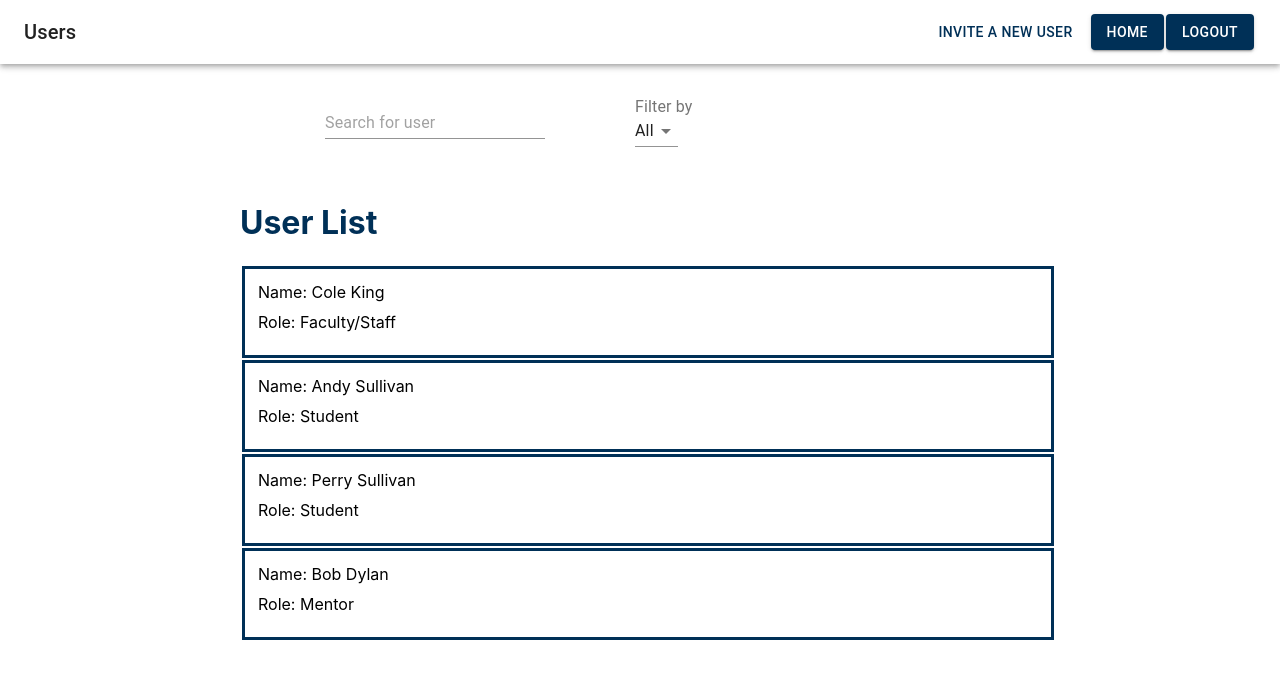
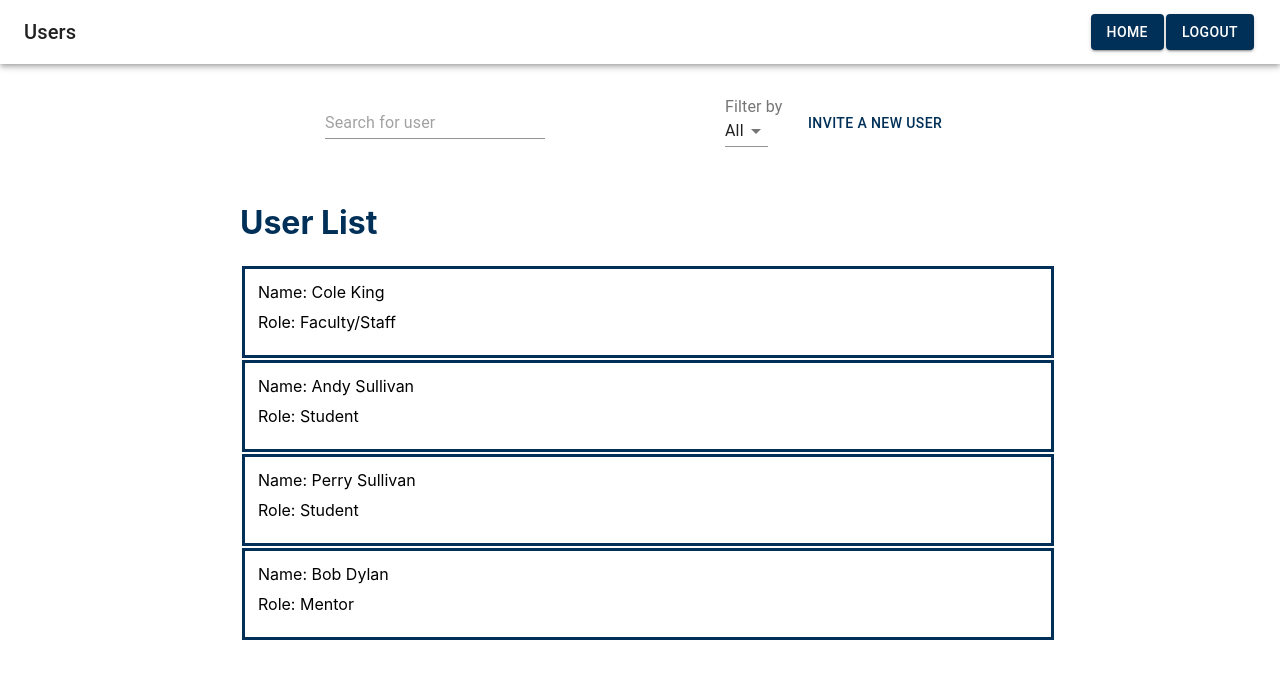
Before and after one commit to Excel-Tracker-Team-9302/excel-tracker, a React (Create React App) app in the folder excel-tracker-application/: page /users in a window 1280 px wide. Shown: the top 678 px of the page. Built offline with nearby package versions, Linux system fonts and the light colour scheme.

Commit message:
remove invite user from header

```diff
--- a/excel-tracker-application/src/components/Home/Header.js
+++ b/excel-tracker-application/src/components/Home/Header.js
@@ -60,9 +60,7 @@ function Header(props) {
           <Typography variant="h6" className={classes.title}>
             {props.pageName}
           </Typography>
-          <div style={{marginRight: 10}}>
-            <InviteUserButton />
-          </div>
+
 
           <Button className={classes.menuButton} onClick={() => props.history.push('/dashboard')} color="secondary" variant='contained'>Home</Button>
           <Button className={classes.menuButton}  onClick={() => props.history.push('/')} color="secondary" variant='contained'>Logout</Button>
--- a/excel-tracker-application/src/components/Users.js
+++ b/excel-tracker-application/src/components/Users.js
@@ -12,6 +12,7 @@ import { InputLabel, Input } from '@material-ui/core';
 import { Select } from '@material-ui/core';
 import { MenuItem} from '@material-ui/core';
 import TextField from '@material-ui/core/TextField';
+import InviteUserButton from './Common/InviteUserButton.js'
 
 import './../styles/Users.css';
 import {Container, Row, Col } from 'react-bootstrap'
@@ -48,7 +49,8 @@ class Users extends React.Component {
           <Header handleLogout={() => this.handleLogout} pageName="Users"/>
           <div className="Users">
 
-        <Container fixed style = {{ alignItems: 'center', display: 'grid', 'grid-template-columns': '300px 300px', 'justify-content':'left', 'grid-gap': '10px'}}>
+
+        <Container fixed style = {{ alignItems: 'center', display: 'grid', 'grid-template-columns': '300px 300px 300px', 'justify-content':'left', 'grid-gap': '100px'}}>
 
         <div className="input-bar">
         <Input
@@ -71,6 +73,10 @@ class Users extends React.Component {
             <MenuItem value="Admin">Admin</MenuItem>
             </Select>
         </div>
+
+        <div className ="invite">
+            <InviteUserButton />
+          </div>
         </Container>
 
 
```
